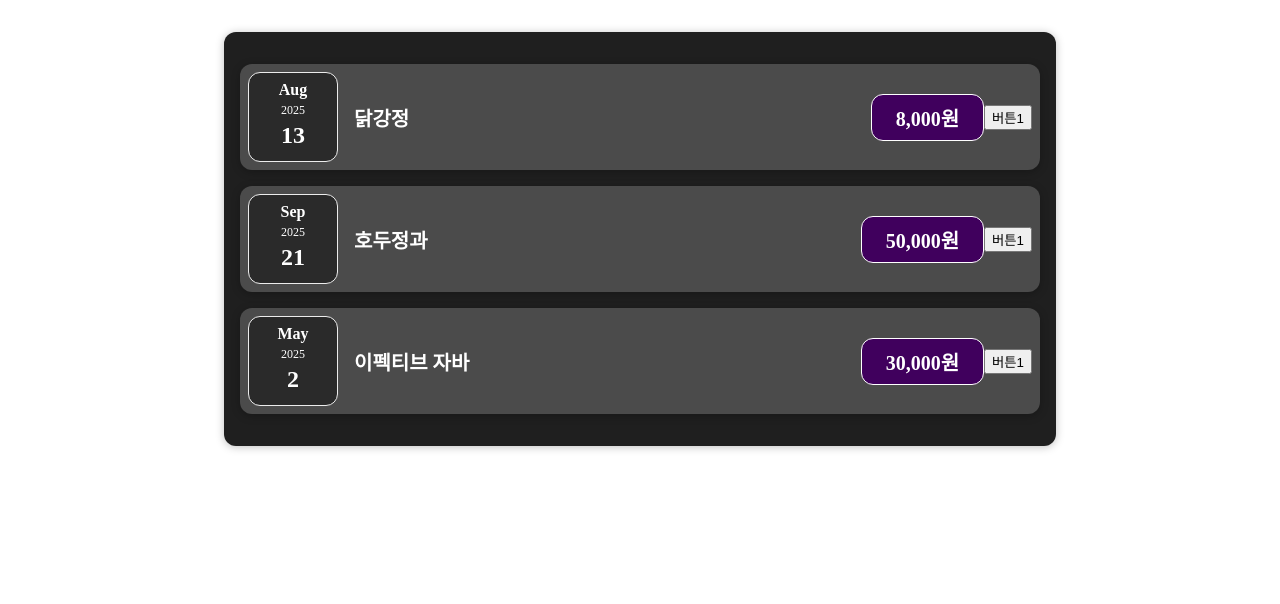
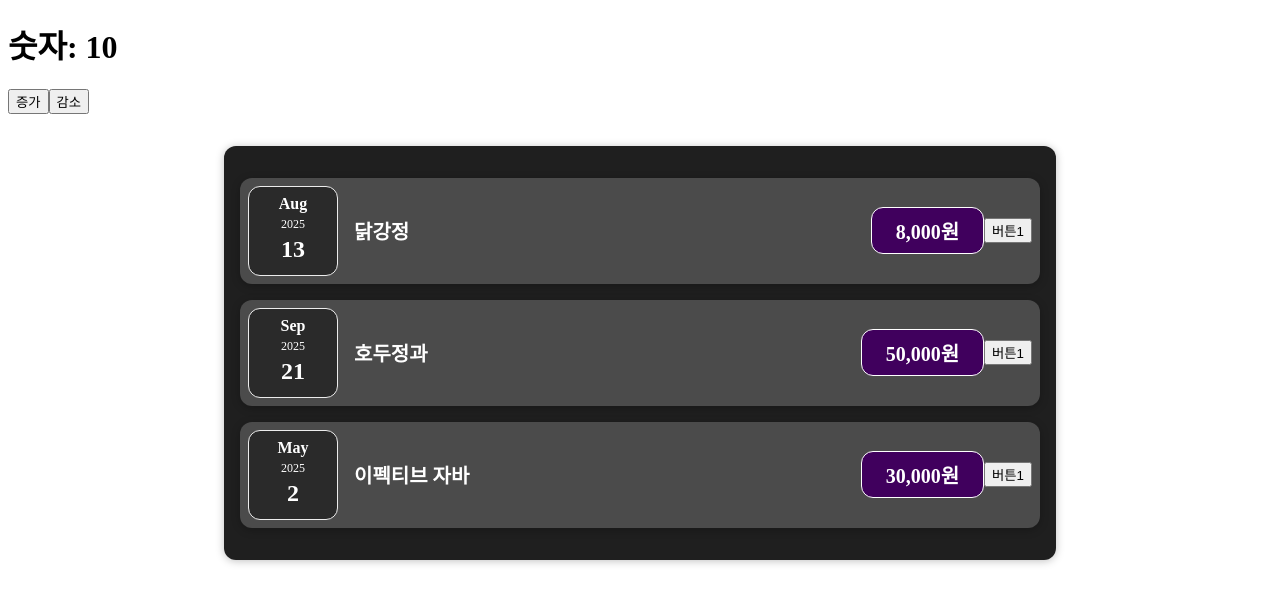
Before and after one commit to Sirosho/react-study202508, a React (Vite) app: page / in a window 1280 px wide. Shown: the top 604 px of the page. Built offline with nearby package versions, Linux system fonts and the light colour scheme.

Commit message:
상태함수 userState 카운터 예제

```diff
--- a/src/App.jsx
+++ b/src/App.jsx
@@ -1,6 +1,7 @@
 import React from 'react';
 import ExpenseList from './components/expenses/ExpenseList.jsx';
 import Card from "./components/ui/Card.jsx";
+import Counter from "./components/Counter.jsx";
 
 
 
@@ -29,6 +30,7 @@
 
     return (
         <>
+            <Counter/>
             <ExpenseList expenses={expenseList} />
 
         </>
--- /dev/null
+++ b/src/components/Counter.jsx
@@ -0,0 +1,21 @@
+import React, {useState} from 'react';
+
+
+const Counter = () => {
+    let [count, setCount] = useState(10);
+
+
+    const increaseHandler = () => setCount(count + 1);
+    const decreaseHandler = () => setCount(count - 1);
+
+
+    return (
+        <div>
+            <h1>숫자: {count}</h1>
+            <button onClick={increaseHandler}>증가</button>
+            <button onClick={decreaseHandler}>감소</button>
+        </div>
+    );
+};
+
+export default Counter;
--- a/src/components/expenses/ExpenseItem.jsx
+++ b/src/components/expenses/ExpenseItem.jsx
@@ -17,9 +17,11 @@
 
     const {title, price, date} = expense;
 
-    const x = useState(title);
+    // 0번 인덱스: 상태값, 1번 인덱스: 상태값을 변경 할 수 있는 세터함수
+    const [itemTitle,setItemTitle] = useState(title);
 
-    console.log('x', x[0]);
+
+    console.log('x', {itemTitle});
 
 
 // 원화 표기법으로 변환
@@ -27,10 +29,10 @@
 
 // 이벤트 핸들러
     const clickHandler = () => {
-        console.log(`변경 전 : ${x[0]}`);
+        console.log(`변경 전 : ${itemTitle}`);
         // title = "짜장면";
-        x[1]('짜장면');
-        console.log(`변경 후 : ${x[0]}`);
+        setItemTitle('짜장면');
+        console.log(`변경 후 : ${itemTitle}`);
     }
 
 
@@ -38,7 +40,7 @@
         <div className='expense-item'>
             <ExpenseDate expenseDate={date}/>
             <div className='expense-item__description'>
-                <h2>{x[0]}</h2>
+                <h2>{itemTitle}</h2>
                 <div className='expense-item__price'>{formatPrice}원</div>
             </div>
 
```
